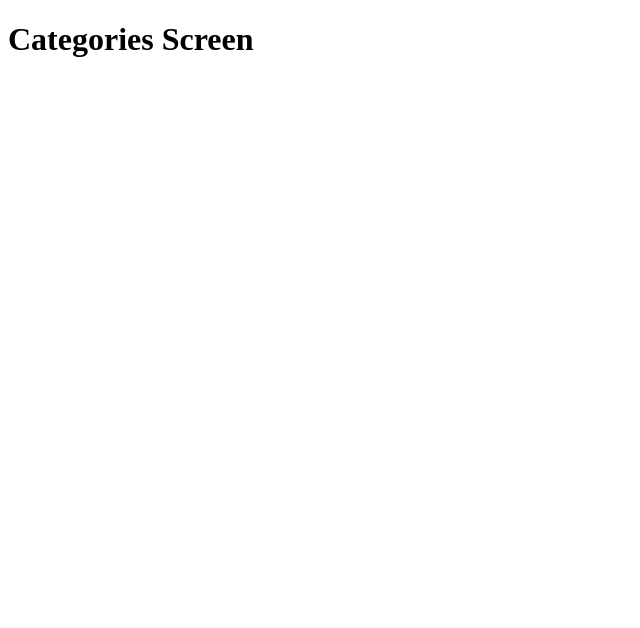
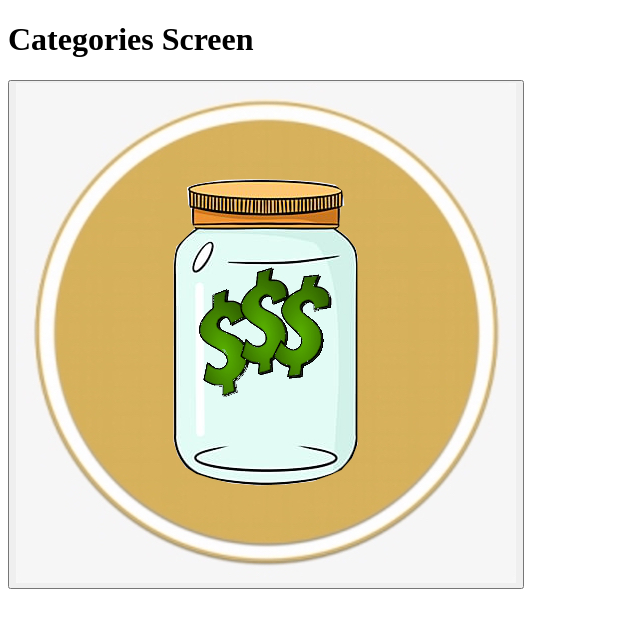
Before and after one commit to NekoPrim/MoneyJar, a React (Create React App) app: page / in a window 1280 px wide. Shown: the top 628 px of the page, without its empty margins (0-640 px from the left). Built offline with nearby package versions, Linux system fonts and the light colour scheme.

Commit message:
starting header

```diff
--- /dev/null
+++ b/src/Components/Reusable/Header.tsx
@@ -0,0 +1,16 @@
+import React from 'react';
+import logo from './logo.png';
+
+export default function Header() {
+    const standardMenu = [
+
+    ];
+
+    return (
+        <div>
+            <button>
+                <img src={logo} />
+            </button>
+        </div>
+    );
+}
--- a/src/Components/Screens/Categories/CategoriesScreen.tsx
+++ b/src/Components/Screens/Categories/CategoriesScreen.tsx
@@ -1,9 +1,15 @@
 import React from 'react';
+import Header from '../../Reusable/Header';
 
 export default function CategoriesScreen() {
     return (
+        <div>
         <h1>
             Categories Screen
         </h1>
+        <Header>
+            <div></div>
+        </Header>
+        </div>
     );
 }
```
Also changed, not shown: src/Components/Reusable/logo.png (added), 1 other file (tests, documents, lock files or other folders).
